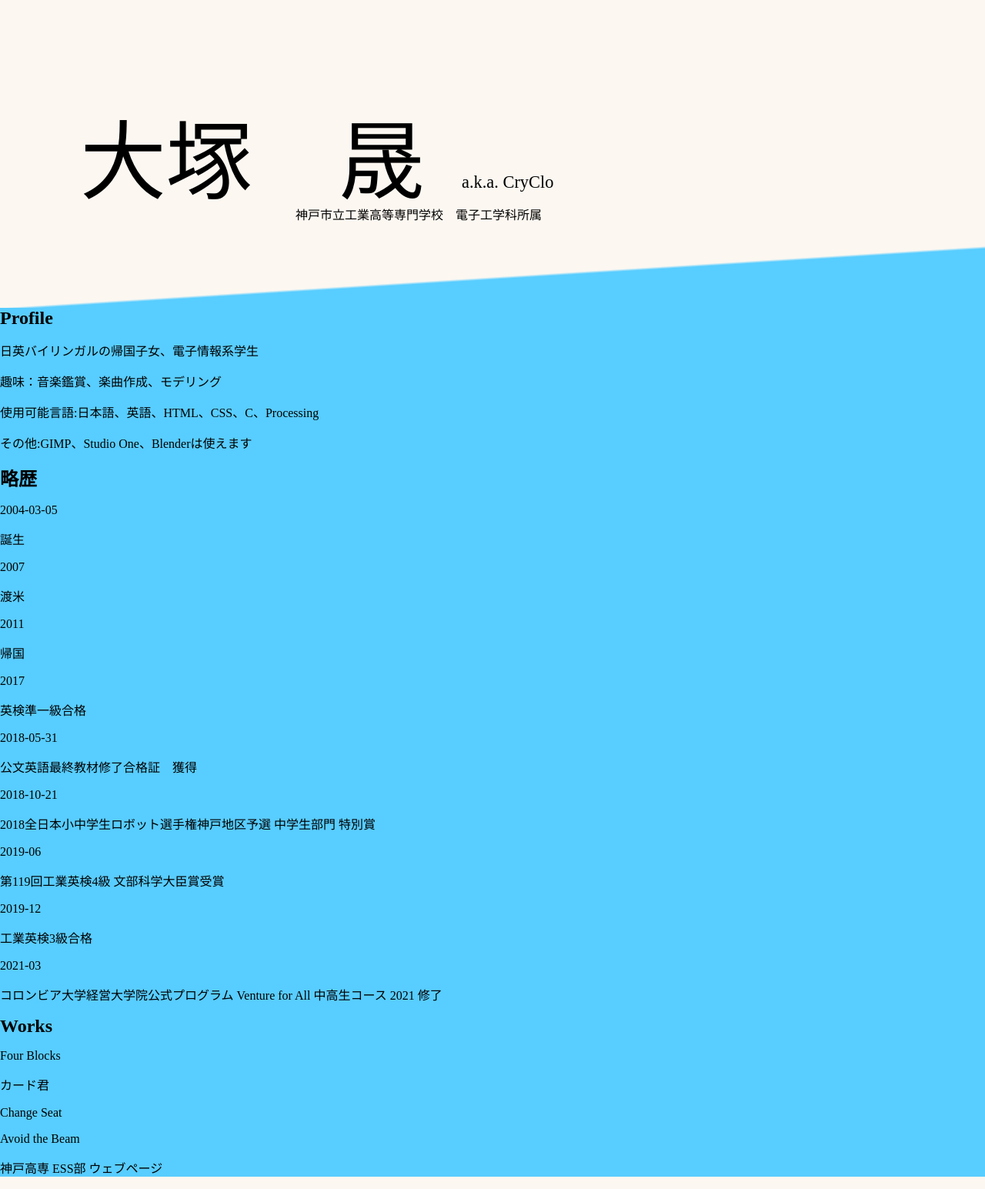
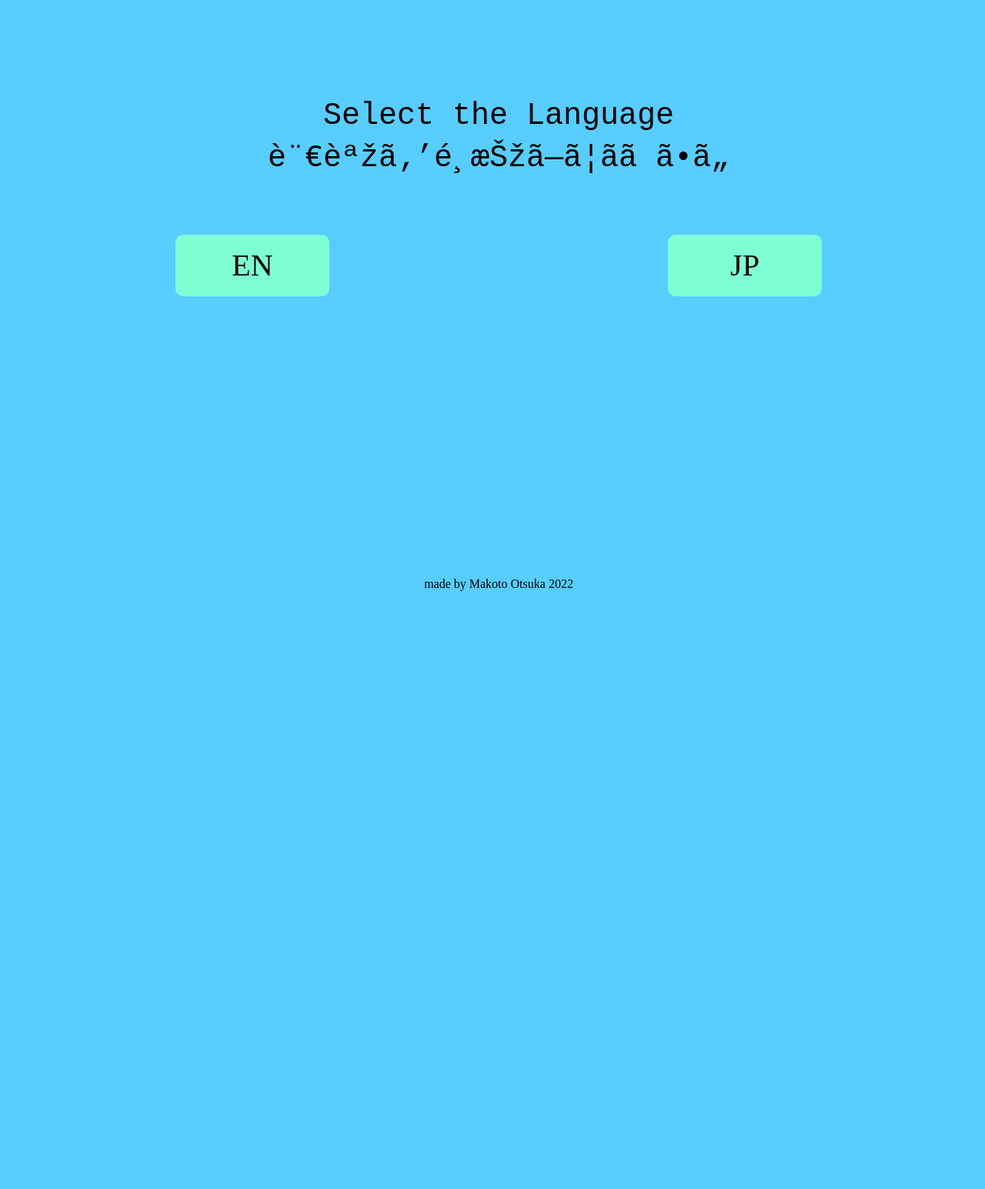
Before and after one commit to r119310/r119310.github.io, a PHP site: a page that, after the commit, uses index.html in a window 1280 px wide. Shown: the whole page at 77% size. After the commit the page ends 768 px from the top, so only its background shows below. Run offline with PHP 8.4, Linux system fonts and the light colour scheme.

Commit message:
前期中間テスト7日前

```diff
--- /dev/null
+++ b/EN Page/index.html
@@ -0,0 +1,5 @@
+<!DOCTYPE html>
+
+<main>
+    <p>hi</p>
+</main>
--- a/Main Page/main.css
+++ b/JP Page/main.css
@@ -1,4 +1,4 @@
-body{
+body {
     margin: 0;
     background-color: rgb(252, 247, 241);
 }
@@ -11,33 +11,35 @@
     left: 0px;
     height: 100%;
     width: 100%;
-    display: flex;
 }
 
-.Names {
+.nameBox {
     position: fixed;
+    left: 50%;
+    transform: translateX(-70%);
     margin: 0;
 }
 
 .realName {
-    position: absolute;
-    left: 8vmin;
+    position: relative;
     font-size: 14vmin;
     margin: 0;
+    top: 0;
     width: auto;
 }
 
 .fakeName {
     font-size: 2.8vmin;
     margin: 0;
-    margin-top: 13vmin;
-    margin-left: 70vmin;
+    margin-left: auto;
+    right: 0;
     width: auto;
+    position: relative;
 }
 
 .organization {
     position: relative;
-    margin-left: 43vmin;
+    margin: 0;
 }
 
 main {
@@ -45,33 +47,54 @@
     left: 0;
     margin: 0px;
     margin-top: 15vmin;
-
 }
 
-.mainContentBox{
+.langChangeButton {
+    position: fixed;
+    right: 3%;
+    top: 3vmin;
+    background-color: aquamarine;
+    border-radius: 10px;
+    height: 4vmin;
+    width: 10vmin;
+}
+
+.lanBox {
+    display: flex;
+    margin: 0;
+    width: auto;
+    text-align: center;
+}
+
+.mainContentBox {
     margin-top: 25vmin;
     position: absolute;
-    width:100%;
+    width: 100%;
     height: auto;
     z-index: 100;
 }
 
-.beginTriangle{
+.beginTriangle {
     display: block;
     background-image: linear-gradient(to top left, rgb(88, 205, 255) 48%, rgba(0, 0, 0, 0) 50%);
     height: 10vmin;
     width: 100%;
+    padding-bottom: 4px;
 }
 
-.mainContent{
-    position:initial;
-    width:100%;
+.mainContent {
+    padding-top: 2vmin;
+    padding-left: 5vmin;
+    position: initial;
+    width: 100%;
     height: auto;
     background-color: rgb(88, 205, 255);
-    z-index: 100;
+    z-index: 10;
 }
 
-h2{
+h2 {
+    font-family: 'Courier New', Courier, monospace;
+    font-size: 5vmin;
     margin: 0;
 }
 
--- /dev/null
+++ b/Link.js
@@ -0,0 +1,7 @@
+function enLink() {
+    window.location.href = "EN Page\index.html";
+}
+
+function jpLink() {
+    window.location.href = "JP Page\index.html";
+}
--- a/Main Page/index.html
+++ /dev/null
@@ -1,72 +0,0 @@
-<!DOCTYPE html>
-<html lang="ja">
-
-<head>
-    <meta charset="utf-8" />
-    <link rel="stylesheet" type="text/css" href="../Header Data/header.css">
-    <link rel="stylesheet" type="text/css" href="./main.css">
-
-    <title>Makoto Otsuka's Portfolio</title>
-</head>
-
-<body>
-
-    <main>
-        <div class="NamesandOrganization">
-            <div class="Names">
-                <p class="realName">大塚　晟</p>
-                <p class="fakeName">a.k.a. CryClo</p>
-                <p class="organization">神戸市立工業高等専門学校　電子工学科所属</p>
-            </div>
-
-        </div>
-        <!--NamesandOrganization-->
-        <div class="mainContentBox">
-            <div class="beginTriangle"></div>
-            <div class="mainContent">
-
-        <h2>Profile</h2>
-        <p>日英バイリンガルの帰国子女、電子情報系学生</p>
-        <p>趣味：音楽鑑賞、楽曲作成、モデリング</p>
-        <p>使用可能言語:日本語、英語、HTML、CSS、C、Processing</p>
-        <p>その他:GIMP、Studio One、Blenderは使えます</p>
-
-        <h2>略歴</h2>
-        <p>2004-03-05</p>
-        <p>誕生</p>
-        <p>2007</p>
-        <p>渡米</p>
-        <p>2011</p>
-        <p>帰国</p>
-        <p>2017</p>
-        <p>英検準一級合格</p>
-        <p>2018-05-31</p>
-        <p>公文英語最終教材修了合格証　獲得</p>
-        <p>2018-10-21</p>
-        <p>2018全日本小中学生ロボット選手権神戸地区予選 中学生部門 特別賞</p>
-        <p>2019-06</p>
-        <p>第119回工業英検4級 文部科学大臣賞受賞</p>
-        <p>2019-12</p>
-        <p>工業英検3級合格</p>
-        <p>2021-03</p>
-        <p>コロンビア大学経営大学院公式プログラム Venture for All 中高生コース 2021 修了</p>
-
-        <h2>Works</h2>
-        <p>Four Blocks</p>
-        <p>カード君</p>
-        <p>Change Seat</p>
-        <p>Avoid the Beam</p>
-        <p>神戸高専 ESS部 ウェブページ</p>
-        </div>
-    </div>
-    </main>
-
-    <footer>
-        <p class="footerText">made by Makoto Otsuka 2022</p>
-    </footer>
-
-    <script src="../Header Data/header.js"></script>
-    <script  src="https://code.jquery.com/jquery-3.6.0.min.js"  integrity="sha256-/xUj+3OJU5yExlq6GSYGSHk7tPXikynS7ogEvDej/m4="  crossorigin="anonymous"></script>
-</body>
-
-</html>
--- /dev/null
+++ b/Start Page/main.css
@@ -0,0 +1,52 @@
+body {
+    background-color: rgb(88, 205, 255);
+    height: 100%;
+    width: 100%;
+}
+
+main {
+    margin-top: 10%;
+    text-align: center;
+}
+
+.message {
+    position: relative;
+    font-family: 'Courier New', Courier, monospace;
+    font-size: 5vmin;
+}
+
+.buttonArea {
+    position: relative;
+    width: auto;
+    display: flex;
+    margin-left: auto;
+    margin-right: auto;
+}
+
+.lanButton {
+    text-align: center;
+    background-color: aquamarine;
+    border-radius: 10px;
+    height: 10vmin;
+    width: 25vmin;
+    margin: auto;
+    margin-top: 8vmin;
+}
+
+.lanButtonText {
+    position: relative;
+    margin-top: 2vmin;
+    font-size: 5vmin;
+}
+
+footer {
+    position: fixed;
+    bottom: 4%;
+    width: 100%;
+    font-size: 2vmin;
+}
+
+.maker {
+    position: relative;
+    text-align: center;
+}
--- /dev/null
+++ b/index.html
@@ -0,0 +1,29 @@
+<!DOCTYPE html>
+<html>
+
+<head>
+    <link rel="stylesheet" type="text/css" href="./Start Page/main.css">
+    <title>Makoto Otsuka's Portfolio</title>
+</head>
+
+<body>
+    <main>
+        <div class="message">Select the Language</div>
+        <div class="message">言語を選択してください</div>
+        <div class="buttonArea">
+            <div class="lanButton" onclick="enLink()">
+                <div class="lanButtonText">EN</div>
+            </div>
+            <div class="lanButton" onclick="jpLink()">
+                <div class="lanButtonText">JP</div>
+            </div>
+        </div>
+        </div>
+        <footer>
+            <div class="maker">made by Makoto Otsuka 2022</div>
+    </main>
+    </footer>
+    <script src="./Link.js"></script>
+</body>
+
+</html>
```
Also changed, not shown: JP Page/index.html (added, +74 -0 lines).
